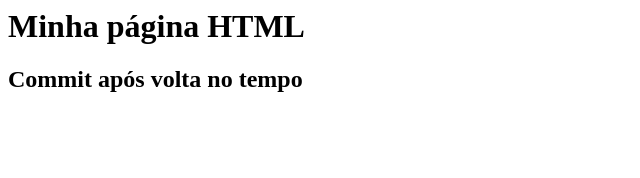
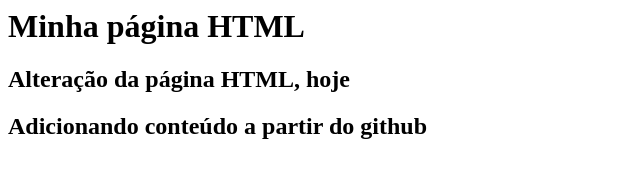
Before and after one commit to genivanss/gama-no-github, a plain HTML site: page index.html in a window 1280 px wide. Shown: the whole page, without its empty margins (0-640 px from the left). Drawn offline with Linux system fonts and the light colour scheme.

Commit message:
Atualização a partir do GITHUB

```diff
--- a/index.html
+++ b/index.html
@@ -1,6 +1,7 @@
 <html>
 <body>
 	<h1>Minha página HTML</h1>
-	<h2>Commit após volta no tempo</h2>
+	<h2>Alteração da página HTML, hoje</h2>
+	<h2>Adicionando conteúdo a partir do github</h2>
 </body>
 </html>
```
